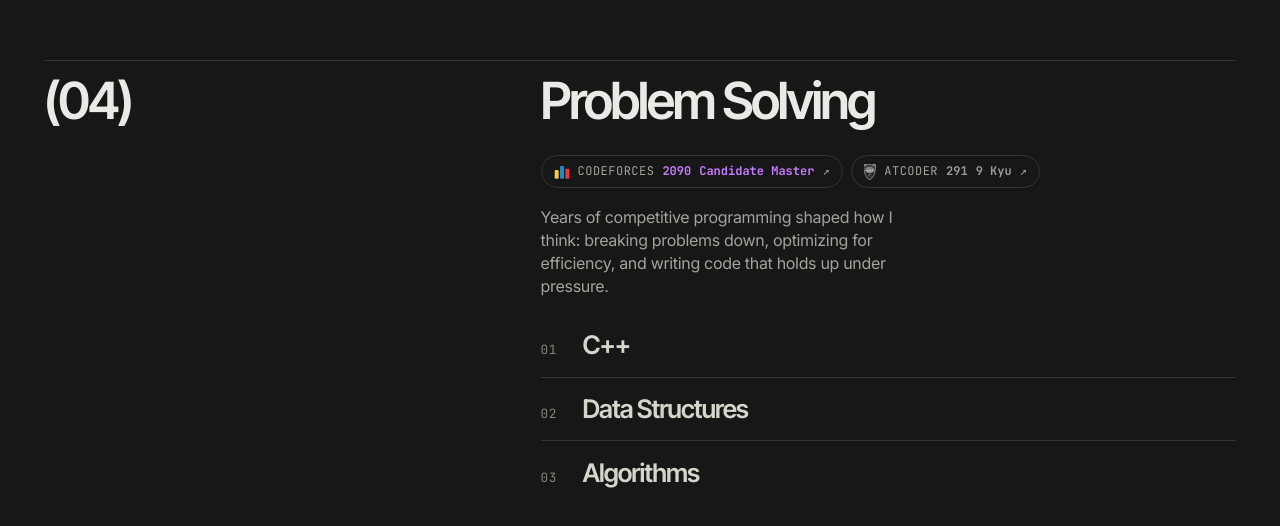
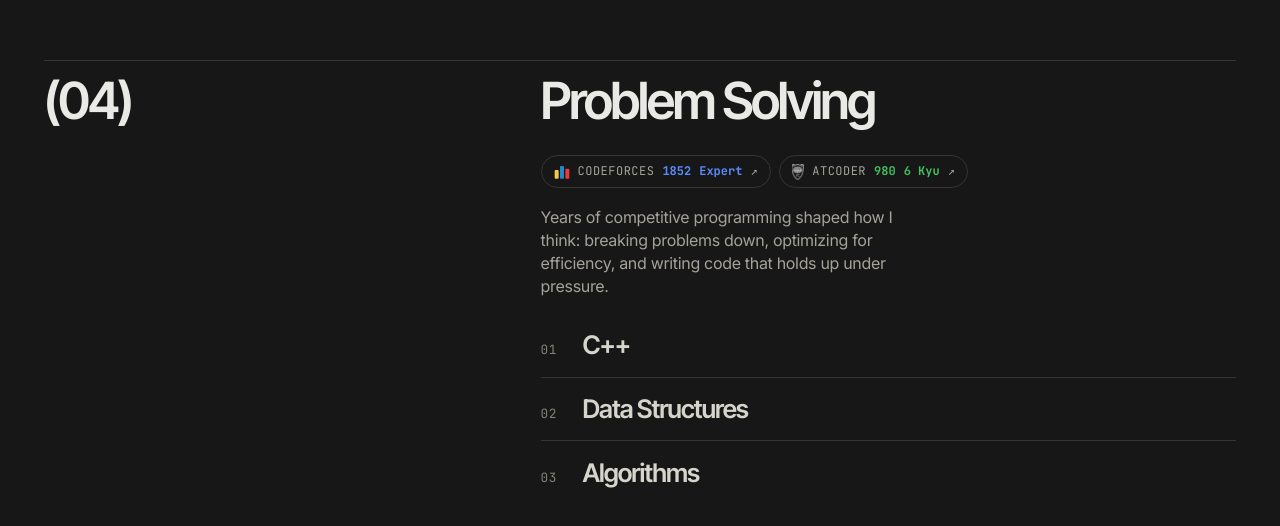
Before and after one commit to AK-I-RA/my-portfolio, a plain HTML site: page index.html in a window 1280 px wide. Shown: the part 4072-4598 px from the top of the page. Drawn offline with nearby package versions, Linux system fonts and the light colour scheme; no server answers.

Commit message:
Update Codeforces and AtCoder badge ratings
Co-Authored-By: Claude Opus 5.5 <noreply@anthropic.com>

```diff
--- a/index.html
+++ b/index.html
@@ -204,13 +204,13 @@
                  Colour follows the rating (script.js section 14).
                  Codeforces updates live; update the AtCoder rating + kyu by hand. -->
             <div class="cp-links">
-              <a class="cp-link" href="https://codeforces.com/profile/AK--I--RA" target="_blank" rel="noopener" data-site="codeforces" style="--rank:#c77dff">
+              <a class="cp-link" href="https://codeforces.com/profile/AK--I--RA" target="_blank" rel="noopener" data-site="codeforces" style="--rank:#5b8cff">
                 <svg class="cp-logo" viewBox="0 0 24 24" aria-hidden="true"><rect x="1" y="9" width="6" height="13" rx="1.5" fill="#f7c843"/><rect x="9" y="3" width="6" height="19" rx="1.5" fill="#1f8acb"/><rect x="17" y="7" width="6" height="15" rx="1.5" fill="#e83b3b"/></svg>
-                <span class="cp-site">Codeforces</span><span class="cp-rating" id="cfRating">2090</span><span class="cp-rank" id="cfRank">Candidate Master</span><span aria-hidden="true">↗</span>
+                <span class="cp-site">Codeforces</span><span class="cp-rating" id="cfRating">1852</span><span class="cp-rank" id="cfRank">Expert</span><span aria-hidden="true">↗</span>
               </a>
-              <a class="cp-link" href="https://atcoder.jp/users/AKIRAAA" target="_blank" rel="noopener" data-site="atcoder" style="--rank:#9a9a9a">
+              <a class="cp-link" href="https://atcoder.jp/users/AKIRAAA" target="_blank" rel="noopener" data-site="atcoder" style="--rank:#3fbf5f">
                 <img class="cp-logo cp-logo-ac" src="assets/atcoder-mark.png" alt="" width="120" height="152">
-                <span class="cp-site">AtCoder</span><span class="cp-rating">291</span><span class="cp-rank">9 Kyu</span><span aria-hidden="true">↗</span>
+                <span class="cp-site">AtCoder</span><span class="cp-rating">980</span><span class="cp-rank">6 Kyu</span><span aria-hidden="true">↗</span>
               </a>
             </div>
             <p>Years of competitive programming shaped how I think: breaking problems down, optimizing for efficiency, and writing code that holds up under pressure.</p>
```
